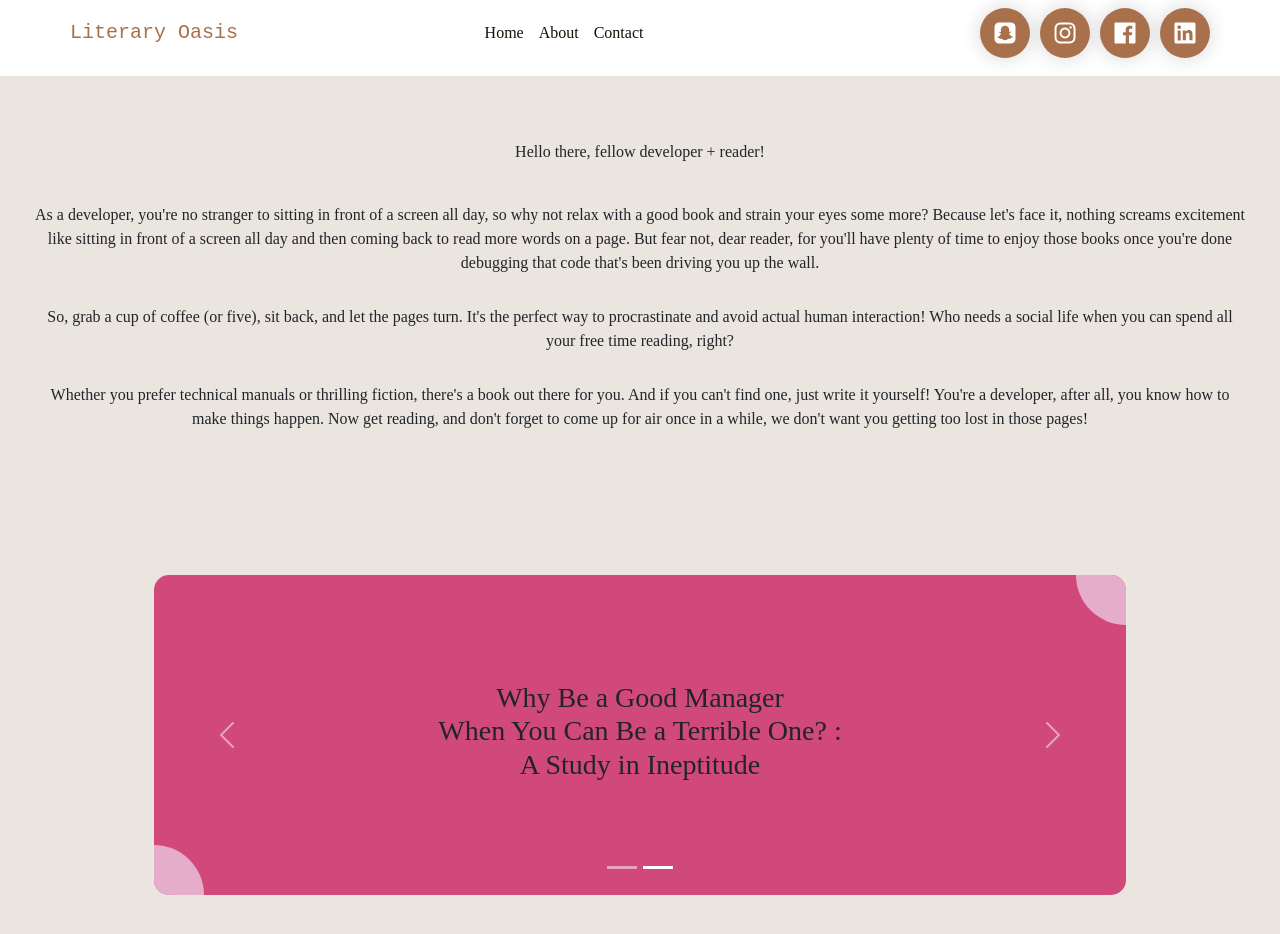
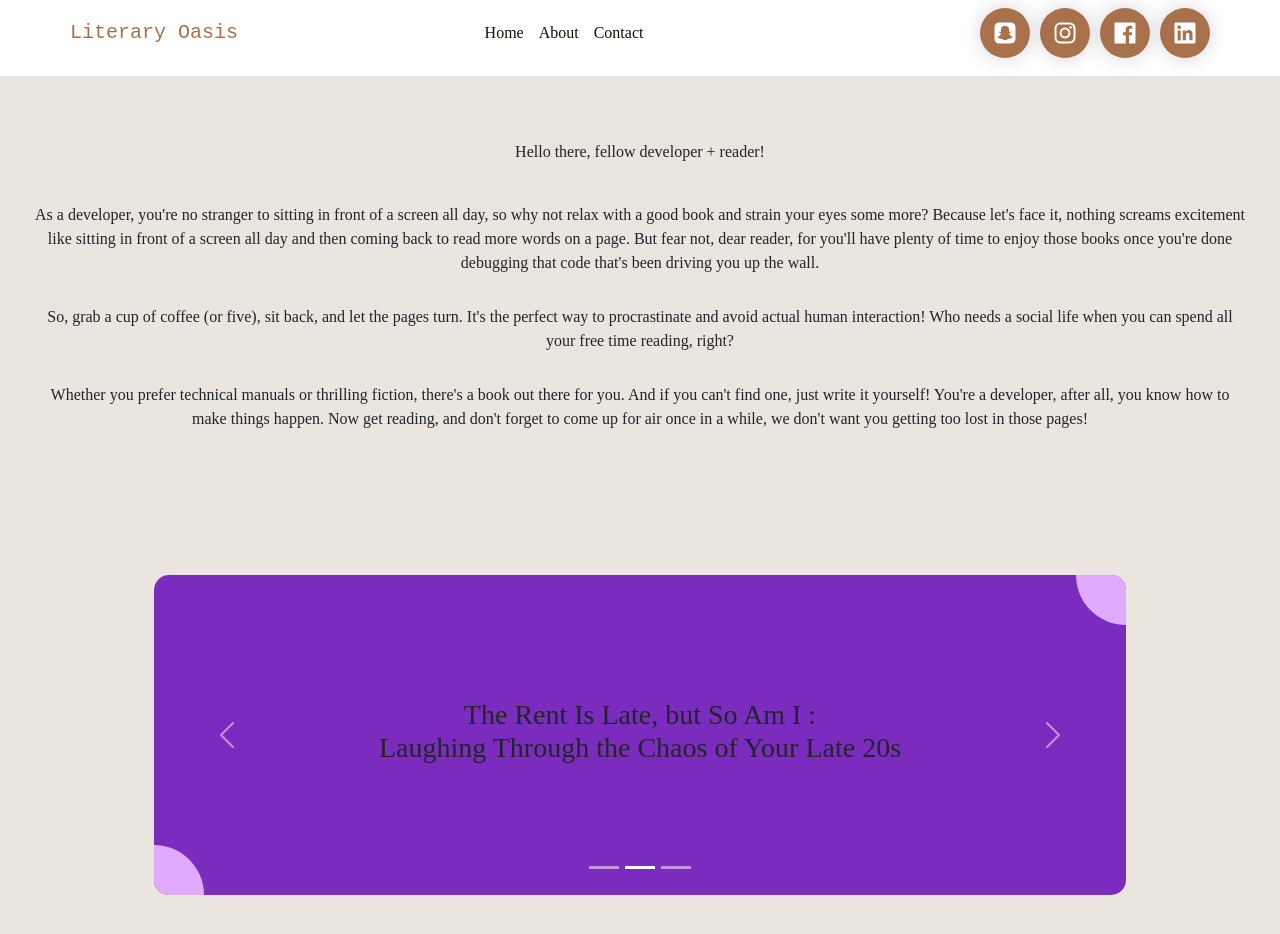
Before and after one commit to AkankshaSomayaji/Literary-Oasis, a React (Create React App) app: page / in a window 1280 px wide. Shown: the top 934 px of the page. Built offline with nearby package versions, Linux system fonts and the light colour scheme.

Commit message:
added carousel item

```diff
--- a/src/pages/home/home.js
+++ b/src/pages/home/home.js
@@ -42,6 +42,15 @@ const Home = () => {
                         </Carousel.Item>
                         <Carousel.Item interval={3000}>
                             <CarouselCard
+                                title={<h3>The Rent Is Late, but So Am I : <br/> Laughing Through the Chaos of Your Late 20s</h3>}
+                                info="Late 20s — full of laughs, cringe, and 'same' moments. Adulthood is weird, but at least it's funny"
+                                hlink='/late20s'
+                                bg={"123, 44, 191"}
+                                bgOnHover={"224, 170, 255"}
+                            />
+                        </Carousel.Item>
+                        <Carousel.Item interval={3000}>
+                            <CarouselCard
                                 title={<h3>Why Be a Good Manager <br/> When You Can Be a Terrible One? : <br/> A Study in Ineptitude</h3>}
                                 info="Avoiding Success at All Costs: The Ultimate Handbook for Bad Managers"
                                 hlink='/'
```
